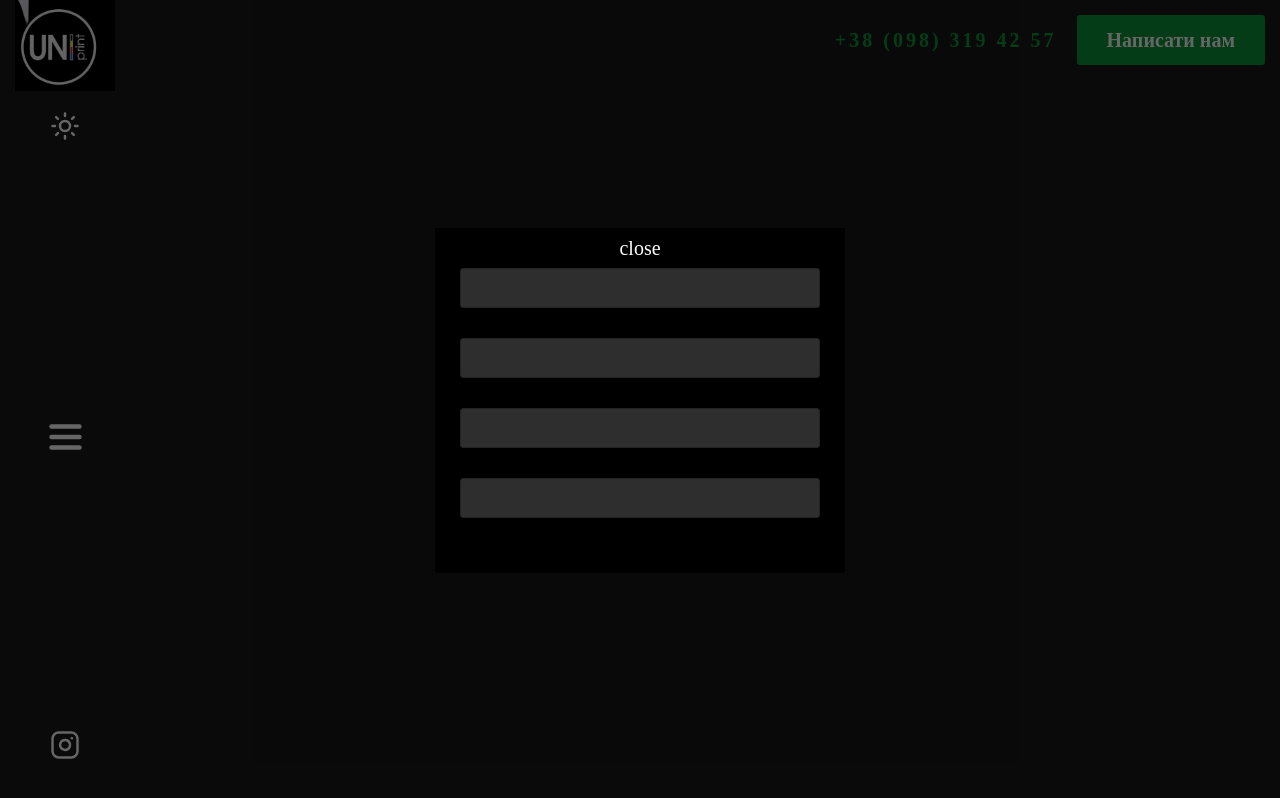
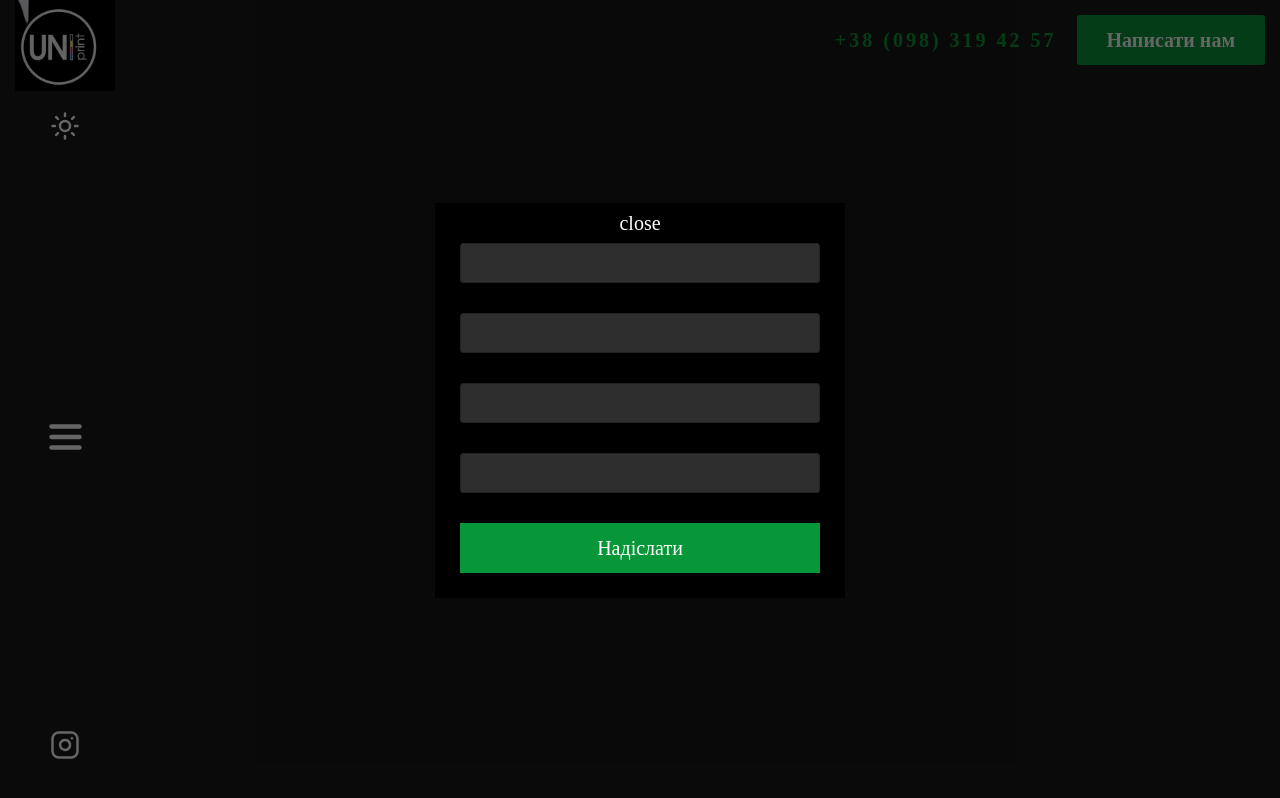
Before and after one commit to MEDOYED/uni-print, a React (Vite) app: page / in a window 1280 px wide. Both pictures are taken after a click on the button "Написати нам". Built offline with nearby package versions, Linux system fonts and the light colour scheme.

Commit message:
create(BtnSend)

```diff
--- /dev/null
+++ b/src/components/UI/btn-send/btn-send.jsx
@@ -0,0 +1,13 @@
+import "./btn-send.scss";
+
+const BtnSend = ({ text }) => {
+  return (
+    <>
+      <button className="btn-send" type="submit">
+        {text}
+      </button>
+    </>
+  );
+};
+
+export default BtnSend;
--- /dev/null
+++ b/src/components/UI/btn-send/btn-send.scss
@@ -0,0 +1,7 @@
+.btn-send {
+  background-color: $green;
+  display: flex;
+  justify-content: center;
+  padding: 15px;
+  width: 100%;
+}
--- a/src/components/widgets/modal-window/write-us-popup/write-us-popup.jsx
+++ b/src/components/widgets/modal-window/write-us-popup/write-us-popup.jsx
@@ -1,4 +1,5 @@
 import InputName from "../../../UI/input-name/input-name";
+import BtnSend from "../../../UI/btn-send/btn-send";
 
 import "./write-us-popup.scss";
 
@@ -16,6 +17,7 @@ const WriteUsPopup = ({ isOpen, onClick }) => {
             <InputName />
             <InputName />
             <InputName />
+            <BtnSend text={"Надіслати"} />
           </form>
         </div>
       </div>
```
